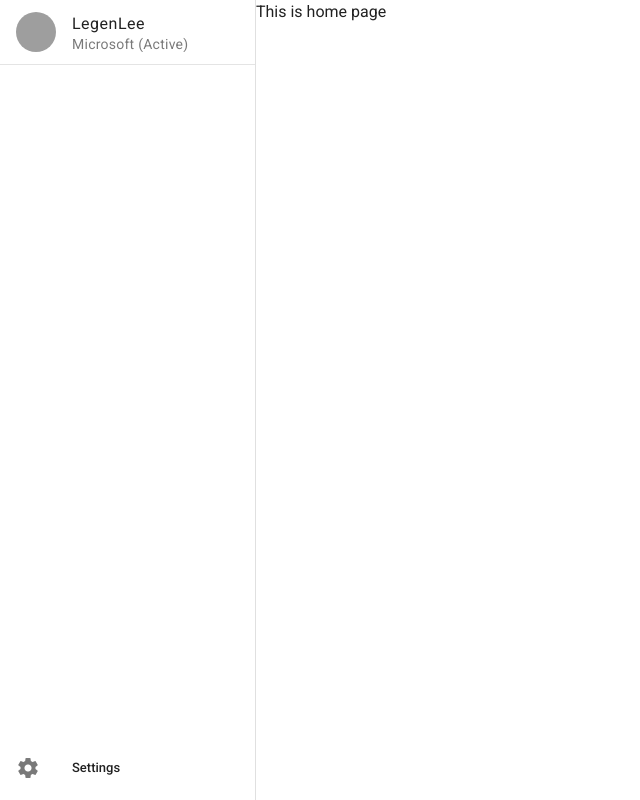
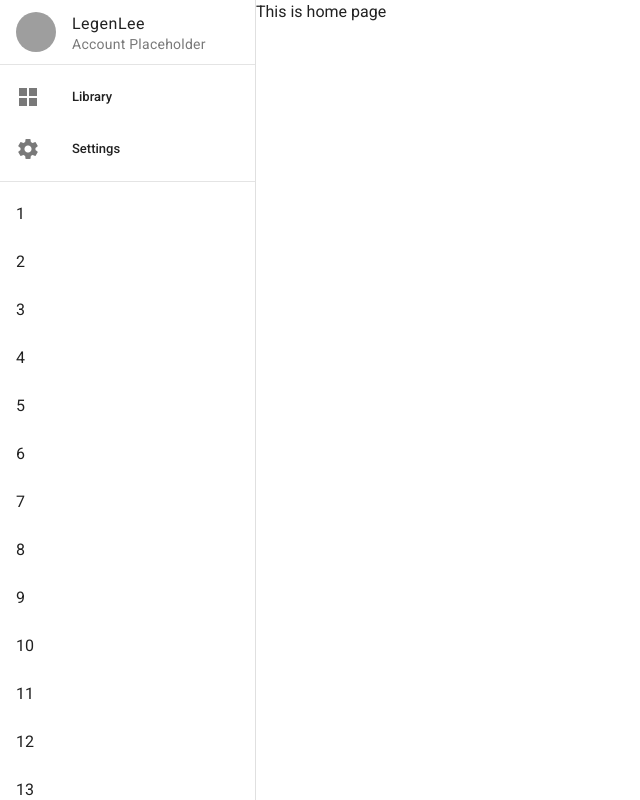
Before and after one commit to legenlee/crylic, a Vue app in the folder apps/nozomi-ui/: page / in a window 1280 px wide. Shown: the whole page, without its empty margins (0-640 px from the left). Built offline with nearby package versions, Linux system fonts and the light colour scheme.

Commit message:
feat: Published MainLayout component

```diff
--- a/apps/nozomi-ui/src/pages/layout/ui/MainLayout.vue
+++ b/apps/nozomi-ui/src/pages/layout/ui/MainLayout.vue
@@ -13,25 +13,28 @@ import {
 <template>
   <VLayout>
     <VNavigationDrawer>
+      <template #prepend>
         <VList>
-        <VListItem title="LegenLee" subtitle="Microsoft (Active)">
+          <VListItem title="LegenLee" subtitle="Account Placeholder">
             <template #prepend>
               <VAvatar color="grey" />
             </template>
           </VListItem>
         </VList>
-
         <VDivider />
 
         <VList nav>
-        <VListItem></VListItem>
+          <VListItem link prepend-icon="mdi-view-grid" title="Library" />
+          <VListItem link prepend-icon="mdi-cog" title="Settings" />
         </VList>
+        <VDivider />
+      </template>
 
-      <template #append>
-        <VList nav>
-          <VListItem prepend-icon="mdi-cog" link title="Settings"></VListItem>
+      <VList>
+        <VListItem v-for="value in 30" :key="value">
+          {{ value }}
+        </VListItem>
       </VList>
-      </template>
     </VNavigationDrawer>
 
     <VMain>
```
Lines whose indentation alone changed are shown as unchanged.
